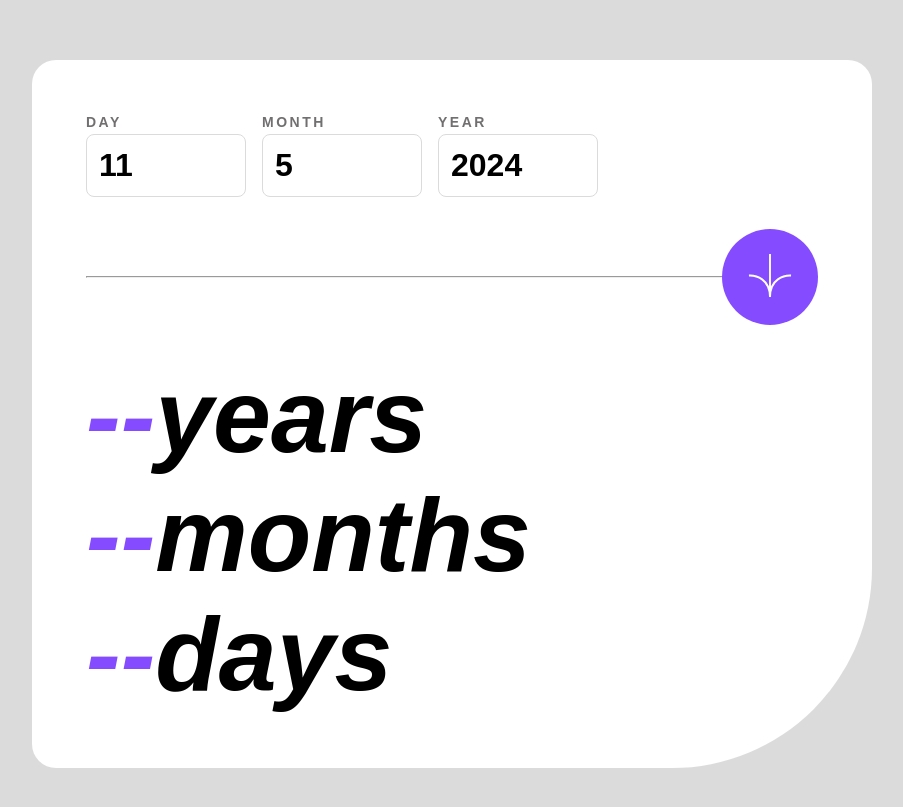
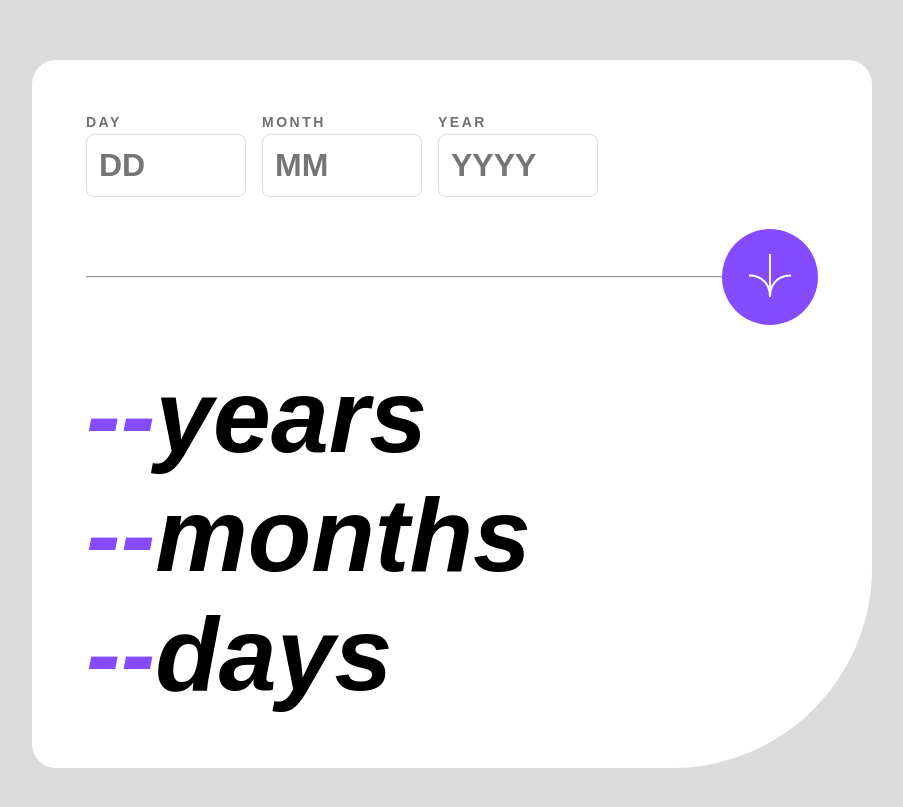
Before and after one commit to delroscol98/age-calculator, a React (Create React App) app: page / in a window 1280 px wide. Shown: the part 111-918 px from the top of the page, without its empty margins (188-1091 px from the left). Built offline with nearby package versions, Linux system fonts and the light colour scheme.

Commit message:
JS modified

```diff
--- a/src/App.js
+++ b/src/App.js
@@ -7,9 +7,9 @@ import Results from "./components/Results";
 import "./App.css";
 
 function App() {
-  const [day, setDay] = useState(new Date().getDate());
-  const [month, setMonth] = useState(new Date().getMonth());
-  const [year, setYear] = useState(new Date().getFullYear());
+  const [day, setDay] = useState();
+  const [month, setMonth] = useState();
+  const [year, setYear] = useState();
   const [age, setAge] = useState({ day, month, year });
 
   const setDayHandler = (e) => {
@@ -24,12 +24,22 @@ function App() {
     setYear(+e.target.value);
   };
 
-  const setAgeHandler = () => {
-    setAge({
-      day: Math.abs(new Date().getDate() - day),
-      month: Math.abs(new Date().getMonth() - month),
-      year: new Date().getFullYear() - 1 - year,
-    });
+  const calculateHandler = () => {
+    if (
+      day < 1 ||
+      day > 31 ||
+      month < 1 ||
+      month > 12 ||
+      year > new Date().getFullYear()
+    ) {
+      return;
+    } else {
+      setAge({
+        day: Math.abs(new Date().getDate() - day),
+        month: Math.abs(new Date().getMonth() - month),
+        year: new Date().getFullYear() - 1 - year,
+      });
+    }
   };
 
   return (
@@ -43,7 +53,7 @@ function App() {
           year={year}
           onSetYear={setYearHandler}
         />
-        <Divider onSetAge={setAgeHandler} />
+        <Divider onSetAge={calculateHandler} />
         <Results age={age} />
       </div>
     </div>
--- a/src/components/Form.js
+++ b/src/components/Form.js
@@ -9,9 +9,11 @@ const Form = ({ day, onSetDay, month, onSetMonth, year, onSetYear }) => {
         </label>
         <input
           className="form__input heading-md"
-          type="text"
+          type="number"
           id="day"
           placeholder="DD"
+          min="1"
+          max="31"
           value={day}
           onChange={onSetDay}
         />
@@ -28,9 +30,11 @@ const Form = ({ day, onSetDay, month, onSetMonth, year, onSetYear }) => {
         </label>
         <input
           className="form__input heading-md"
-          type="text"
+          type="number"
           id="month"
           placeholder="MM"
+          min="1"
+          max="12"
           value={month}
           onChange={onSetMonth}
         />
@@ -50,9 +54,10 @@ const Form = ({ day, onSetDay, month, onSetMonth, year, onSetYear }) => {
         </label>
         <input
           className="form__input heading-md"
-          type="text"
+          type="number"
           id="year"
           placeholder="YYYY"
+          max={new Date().getFullYear()}
           value={year}
           onChange={onSetYear}
         />
--- a/src/components/Results.js
+++ b/src/components/Results.js
@@ -5,25 +5,21 @@ const Results = ({ age }) => {
     <div className="results">
       <p className="heading-lg font-very-bold">
         <em>
-          <span className="results__number">
-            {age.year === new Date().getFullYear() ? "--" : age.year}
-          </span>
+          <span className="results__number">{!age.year ? "--" : age.year}</span>
           years
         </em>
       </p>
       <p className="heading-lg font-very-bold">
         <em>
           <span className="results__number">
-            {age.month === Math.abs(new Date().getMonth()) ? "--" : age.month}
+            {!age.month ? "--" : age.month}
           </span>
           months
         </em>
       </p>
       <p className="heading-lg font-very-bold">
         <em>
-          <span className="results__number">
-            {age.day === Math.abs(new Date().getDate()) ? "--" : age.day}
-          </span>
+          <span className="results__number">{!age.day ? "--" : age.day}</span>
           days
         </em>
       </p>
```
